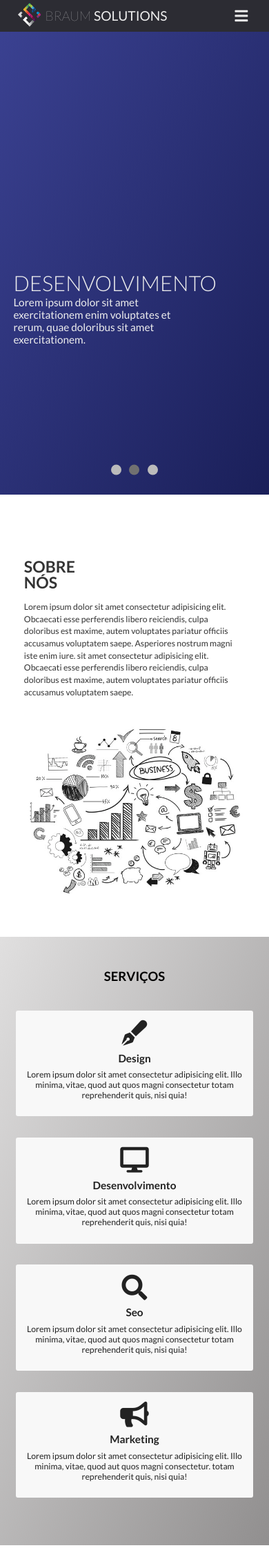
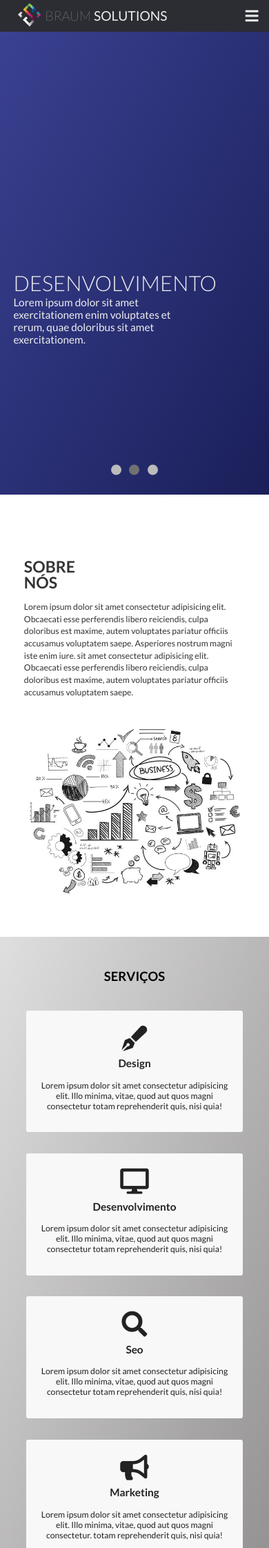
Before and after one commit to Jhessiny/jhessiny.github.io, a PHP site: page /websitebs/index.html in a window 390 px wide. Shown: the top 2244 px of the page at 69% size. Run offline with PHP 8.4, Linux system fonts and the light colour scheme; some libraries are stand-ins or nearby versions.

Commit message:
site braum

```diff
--- a/websitebs/css/estilos.css
+++ b/websitebs/css/estilos.css
@@ -45,6 +45,7 @@ body {
  .navigation__checkbox:checked ~ .nav__ul li a{
   width: 5rem;
   padding: 2.2rem 5rem;
+  font-size: 1.6rem;
  }
 
 /* FIm menu mobile */
@@ -225,7 +226,7 @@ body {
 
 .servicos__card {
   background-color: rgb(248, 248, 248);
-  padding: 2rem 1.5rem;
+  padding: 3rem 1.5rem;
   color: #222;
   border-radius: 3px;
   max-height: 40rem;
@@ -233,6 +234,7 @@ body {
 
 .servicos__card h3{
     font-size: 2rem;
+    margin-bottom: 2rem;
 }
 
 .pacotes{
@@ -527,6 +529,12 @@ body {
   html{
     font-size: 48%;
 }
+.header__barra-nav .fas{
+  right: 2rem;
+}
+.servicos{
+  padding: 6rem 4rem;
+}
   .footer__nav{
     float: none;
     margin-bottom: 2rem;
@@ -547,7 +555,4 @@ body {
     html{
         font-size: 70%;
     }
-    .servicos{
-      padding: 6rem 1rem;
-    }
 }
```
